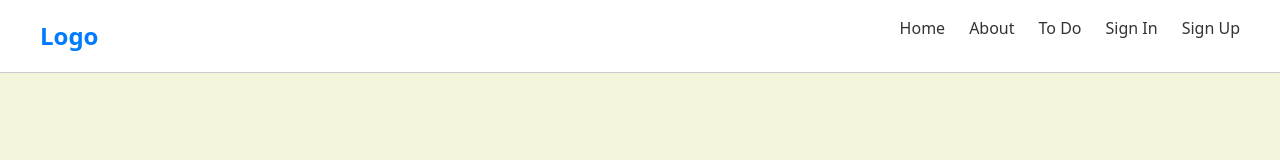
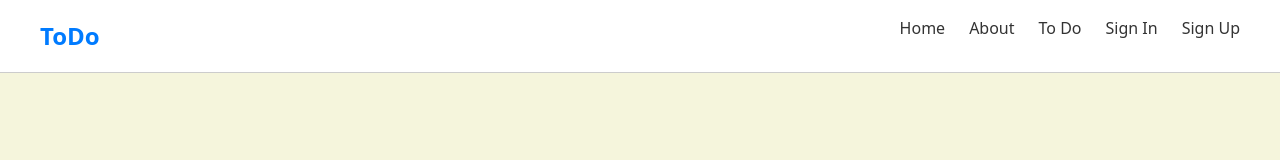
Before and after one commit to ayush8201/ToDo-frontend, a React (Vite) app: page / in a window 1280 px wide. Shown: the top 160 px of the page. Built offline with nearby package versions, Linux system fonts and the light colour scheme.

Commit message:
Add Todo logo

```diff
--- a/src/components/NavBar.jsx
+++ b/src/components/NavBar.jsx
@@ -21,7 +21,7 @@ const NavBar = () => {
   return (
     <header className="navbar-container">
       <nav className="navbar">
-        <div className="logo" onClick={() => navigate("/")}>Logo</div>
+        <div className="logo" onClick={() => navigate("/")}>ToDo</div>
         <button className="hamburger" onClick={toggleMenu}>
           {menuOpen ? "✕" : "☰"}
         </button>
```
